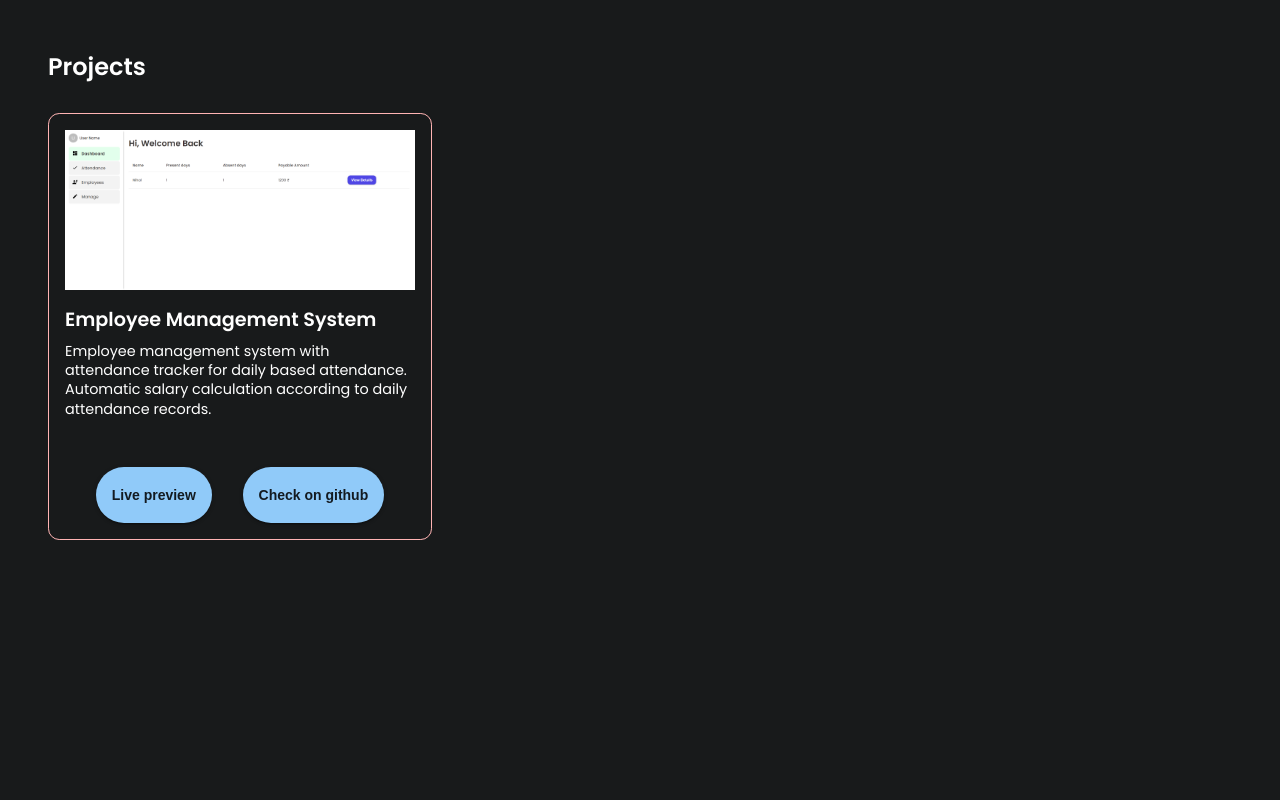
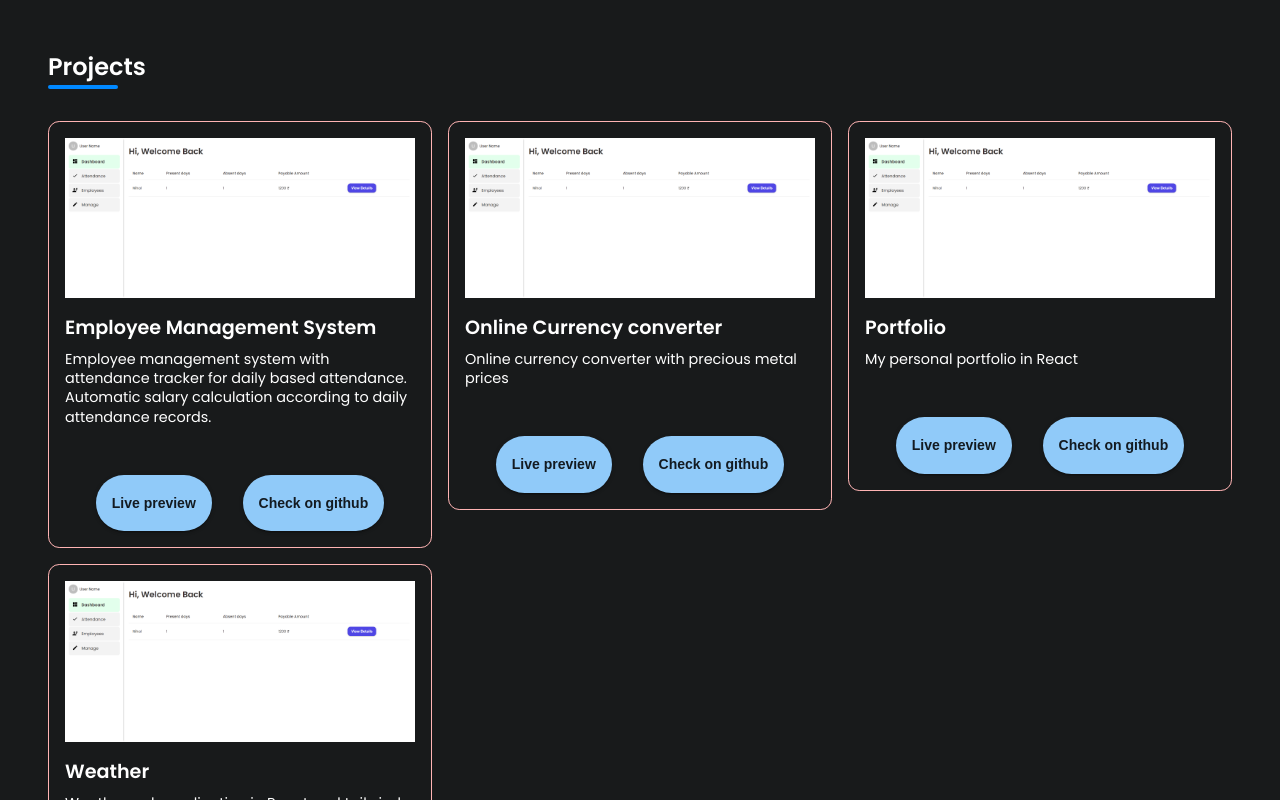
Before and after one commit to NihalP01/portfolio, a React (Create React App) app: page / in a window 1280 px wide. Shown: the part 680-1480 px from the top of the page. Before the commit the page ends 1220 px from the top, so only its background shows below. Built offline with nearby package versions, Linux system fonts and the light colour scheme.

Commit message:
small changes

```diff
--- /dev/null
+++ b/src/components/customDivider/HorizontalDivider.jsx
@@ -0,0 +1,16 @@
+import React from 'react';
+import { CustomBox } from './styles';
+
+const HorizontalDivider = (props) => {
+  const { linecolor, width, height, margin } = props;
+  return (
+    <CustomBox
+      linecolor={linecolor}
+      width={width}
+      height={height}
+      margin={margin}
+    ></CustomBox>
+  );
+};
+
+export default HorizontalDivider;
--- /dev/null
+++ b/src/components/customDivider/styles.js
@@ -0,0 +1,11 @@
+import { Box, styled } from '@mui/material';
+
+export const CustomBox = styled(Box)(
+  ({ linecolor, width, height, margin }) => ({
+    background: linecolor ? linecolor : '#0088ff',
+    margin: margin ? margin : '4px 0 0 0',
+    height: height ? height : '4px',
+    width: width ? width : '70px',
+    borderRadius: '0.2rem',
+  })
+);
--- a/src/components/index.js
+++ b/src/components/index.js
@@ -1,8 +1,9 @@
-
 import ProjectCard from './cards/ProjectCard';
+import HorizontalDivider from './customDivider/HorizontalDivider';
 import Header from './header/Header';
 
 export const Components = {
   Header,
   ProjectCard,
+  HorizontalDivider,
 };
--- a/src/components/sections/HeroSection.jsx
+++ b/src/components/sections/HeroSection.jsx
@@ -60,6 +60,7 @@ const HeroSection = () => {
               src={`${process.env.PUBLIC_URL}/assets/images/profile.jpg`}
               height={isSmallScreen ? 200 : 300}
               style={{
+                boxShadow: '2px 3px 20px 5px black',
                 borderRadius: '10rem',
                 zIndex: 1,
                 position: 'relative',
--- a/src/components/sections/ProjectSection.jsx
+++ b/src/components/sections/ProjectSection.jsx
@@ -8,7 +8,7 @@ import { cardData } from '../../constants/projectSectionConstants';
 const ProjectSection = () => {
   return (
     <BoxWrapper
-      paddingtopMob="2rem"
+      paddingtopmob="2rem"
       sx={{ px: '2rem', display: 'flex', flexDirection: 'column' }}
     >
       <Controls.BaseTypography
@@ -16,6 +16,7 @@ const ProjectSection = () => {
         fontSize={'1.5rem'}
         fontWeight={600}
       />
+      <Components.HorizontalDivider />
       <Grid container spacing={2} mt={2}>
         {cardData.map((item) => (
           <Grid item xs={4} key={item.id}>
--- a/src/components/sections/styles.sections.js
+++ b/src/components/sections/styles.sections.js
@@ -1,13 +1,13 @@
 import { Box, styled } from '@mui/material';
 
 export const BoxWrapper = styled(Box)(
-  ({ theme, paddingtop, paddingtopMob }) => ({
+  ({ theme, paddingtop, paddingtopmob }) => ({
     display: 'flex',
     width: '100%',
 
     paddingTop: paddingtop ? paddingtop : '8rem',
     [theme.breakpoints.down('lg')]: {
-      paddingTop: paddingtopMob ? paddingtopMob : '5.5rem',
+      paddingTop: paddingtopmob ? paddingtopmob : '5.5rem',
     },
     background: theme.palette.background.paper,
   })
--- a/src/constants/projectSectionConstants.js
+++ b/src/constants/projectSectionConstants.js
@@ -6,4 +6,22 @@ export const cardData = [
       'Employee management system with attendance tracker for daily based attendance. Automatic salary calculation according to daily attendance records.',
     imgUrl: `${process.env.PUBLIC_URL}/assets/images/empAttendance.png`,
   },
+  {
+    id: 1,
+    title: 'Online Currency converter',
+    subTitle: 'Online currency converter with precious metal prices',
+    imgUrl: `${process.env.PUBLIC_URL}/assets/images/empAttendance.png`,
+  },
+  {
+    id: 2,
+    title: 'Portfolio',
+    subTitle: 'My personal portfolio in React',
+    imgUrl: `${process.env.PUBLIC_URL}/assets/images/empAttendance.png`,
+  },
+  {
+    id: 3,
+    title: 'Weather',
+    subTitle: 'Weather web application in React and tailwind css',
+    imgUrl: `${process.env.PUBLIC_URL}/assets/images/empAttendance.png`,
+  },
 ];
```
